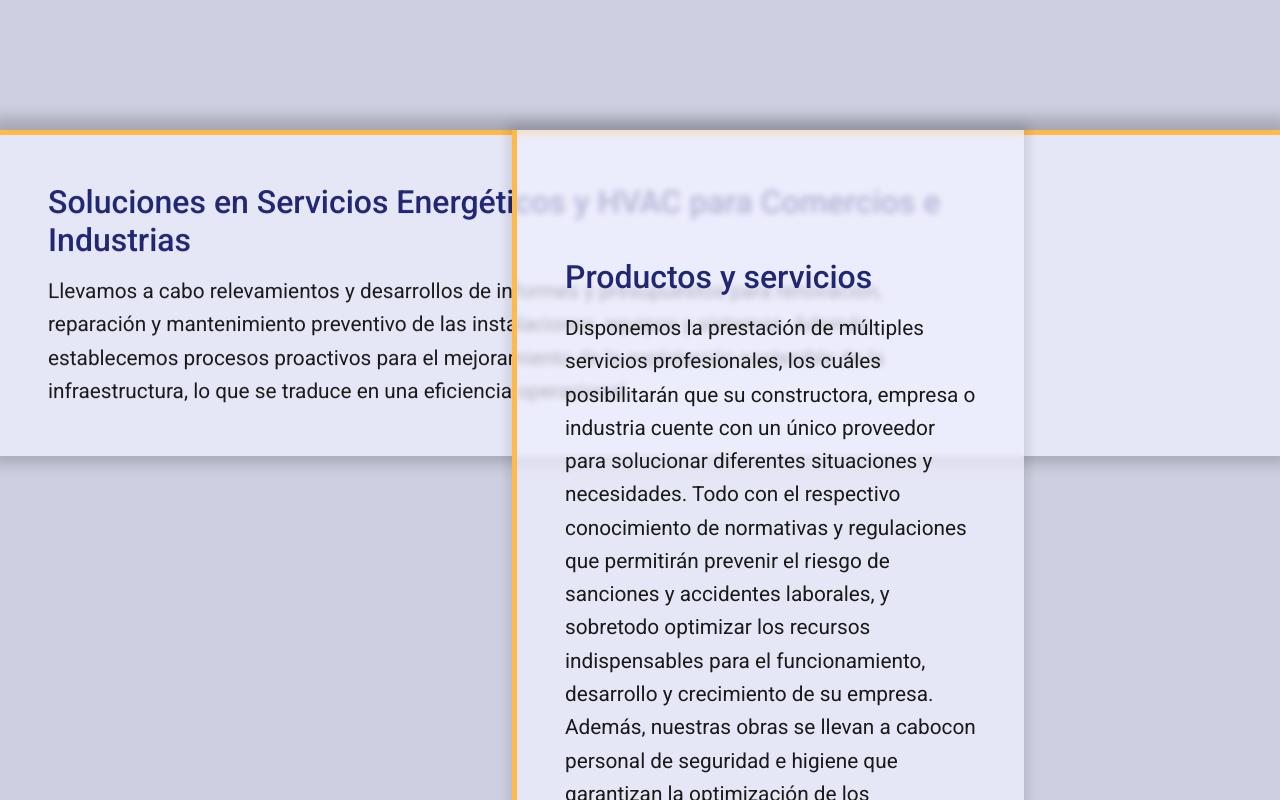
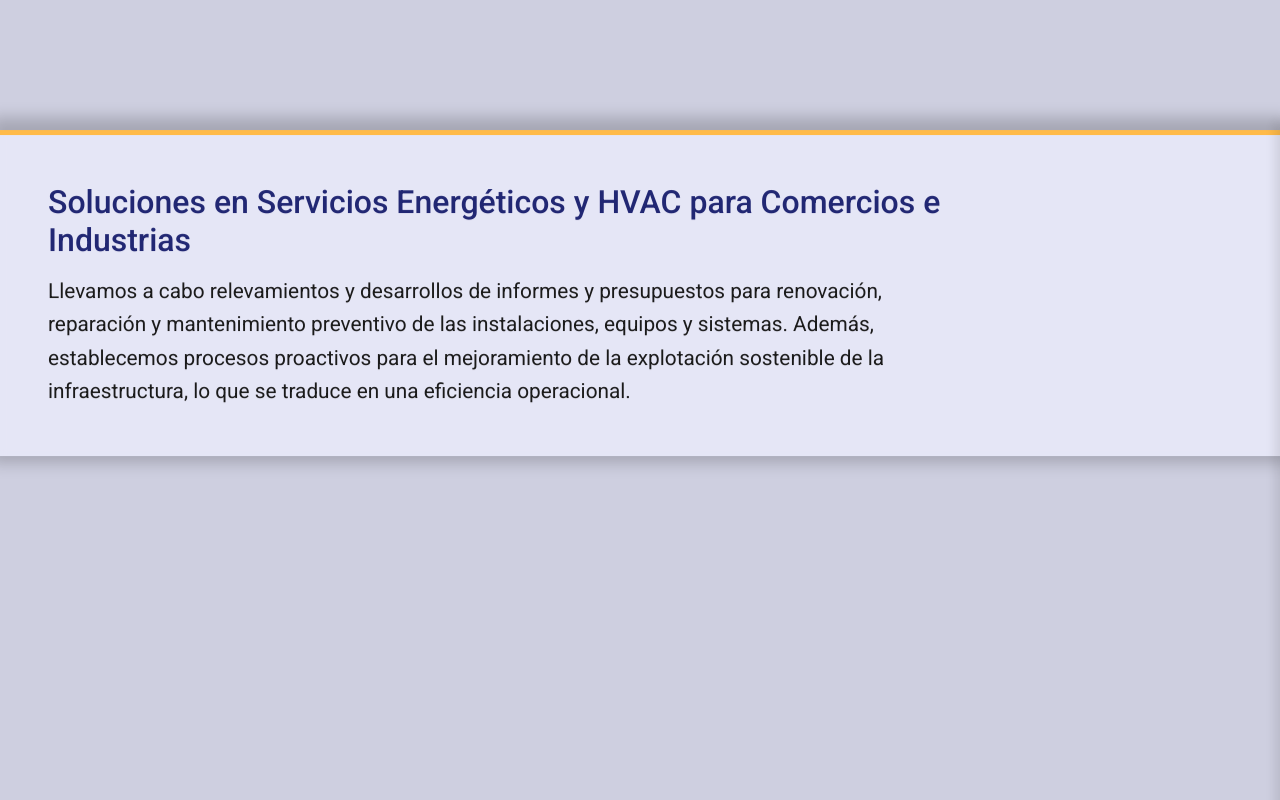
Before and after one commit to Inergio/inergio-reactjs, a React (Create React App) app: page / in a window 1280 px wide. Shown: the part 1800-2600 px from the top of the page. Built offline with nearby package versions, Linux system fonts and the light colour scheme.

Commit message:
Add slot to slider

```diff
--- a/src/components/LandingSection.jsx
+++ b/src/components/LandingSection.jsx
@@ -41,7 +41,9 @@ function LandingSection(props) {
 
   useEffect(() => {
     const landingSectionCurrent = section.current
-    if (landingSectionCurrent.classList.contains('left') && window.innerWidth >= 768 ) {
+    const isLeftOrRight = landingSectionCurrent.classList.contains('left') || landingSectionCurrent.classList.contains('right')
+
+    if ( isLeftOrRight && window.innerWidth >= 768 ) {
       const infoHeight = section.current.querySelector('.landing-section__info').offsetHeight
       landingSectionCurrent.style.height = infoHeight + 'px';
     }
@@ -49,10 +51,20 @@ function LandingSection(props) {
 
   return (
     <section ref={section} className={`landing-section ${name} ${infoPosition}`}>
-      <div style={{height: '100%'}}>
+      <div className='landing-section__main' style={{height: '100%'}}>
         { name !== 'productsAndServices' && (
           <div className="landing-section__background-wrapper">
             <img className="landing-section__background" src={imagen1} loading="lazy" alt="" />
+          </div>
+        )}
+        { name === 'productsAndServices' && (
+          <div className="landing-section__slider">
+            {/* TODO: Agregar slides */}
+            <div className="slide"></div>
+            <div className="slide"></div>
+            <div className="slide"></div>
+            <div className="slide"></div>
+            <div className="slide"></div>
           </div>
         )}
       </div>
--- a/src/scss/views/_home.scss
+++ b/src/scss/views/_home.scss
@@ -60,6 +60,18 @@ body {
         @media (min-width: 768px) {
           font-size: 1.3rem;
         }
+      }
+    }
+  }
+
+  &.productsAndServices {
+    .landing-section__main {
+      flex-grow: 1;
+
+      @media (min-width: 768px) {
+        display: flex;
+        align-items: center;
+        justify-content: center;
       }
     }
   }
@@ -127,7 +139,9 @@ body {
   }
 
   &.right {
-    display: flex;
+    @media (min-width: 768px) {
+      display: flex;
+    }
   }
 
   &.bottom {
```
